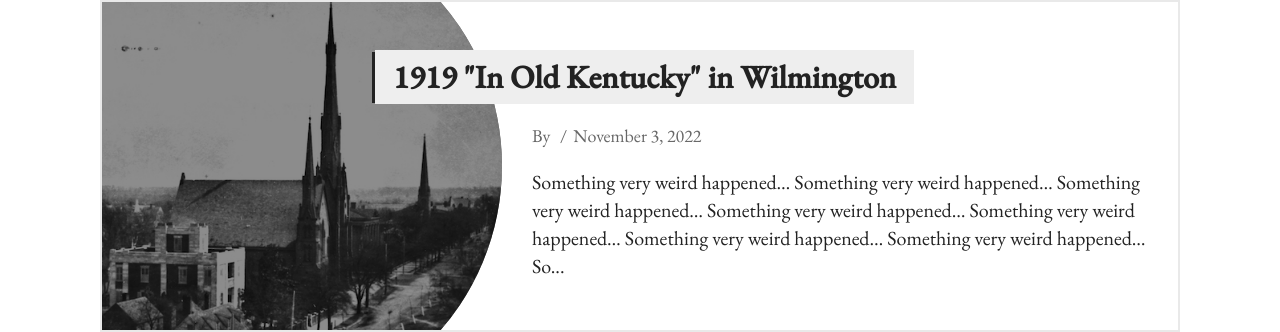
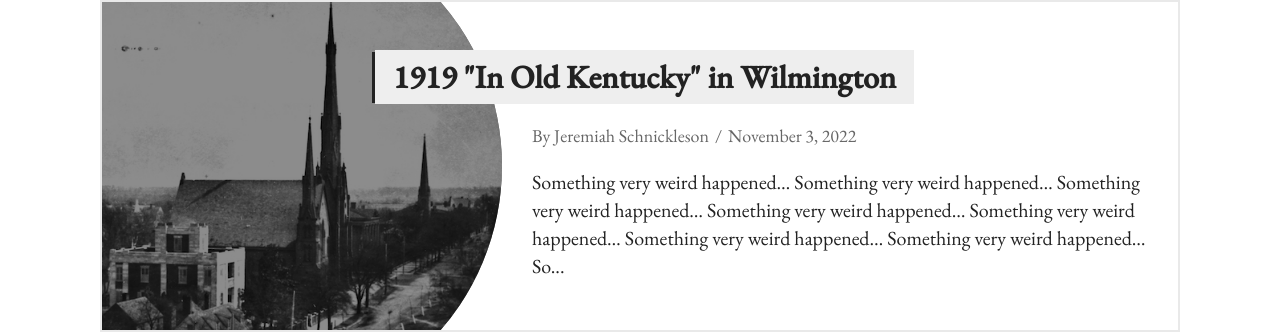
Before and after one commit to minicreative/third-person-project, a Jekyll site: the page built from findings.md, in a window 1280 px wide. Shown: the part 1333-1665 px from the top of the page. Built offline with Jekyll 4.4.1, drawn with Linux system fonts in a browser that asks for light colours.

Commit message:
Updated 1919 In Old Kentucky In Wilmington

```diff
--- a/_findings/1919-in-old-kentucky-in-wilmington.markdown
+++ b/_findings/1919-in-old-kentucky-in-wilmington.markdown
@@ -1,6 +1,7 @@
 ---
 title: 1919 "In Old Kentucky" in Wilmington
 date: 2022-11-03 17:40:00 -04:00
+author: Jeremiah Schnickleson
 ---
 
 Something very weird happened... Something very weird happened... Something very weird happened... Something very weird happened... Something very weird happened... Something very weird happened... Something very weird happened... Something very weird happened... Something very weird happened... Something very weird happened... Something very weird happened... Something very weird happened... Something very weird happened... Something very weird happened... Something very weird happened... Something very weird happened... Something very weird happened... Something very weird happened... Something very weird happened... Something very weird happened... Something very weird happened... Something very weird happened... Something very weird happened... Something very weird happened... Something very weird happened... Something very weird happened... Something very weird happened... Something very weird happened... Something very weird happened... Something very weird happened... Something very weird happened... Something very weird happened... Something very weird happened... Something very weird happened... Something very weird happened... Something very weird happened... Something very weird happened... Something very weird happened... Something very weird happened... Something very weird happened... Something very weird happened... Something very weird happened...
```
